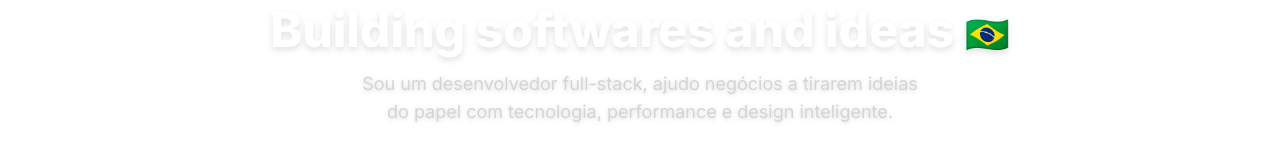
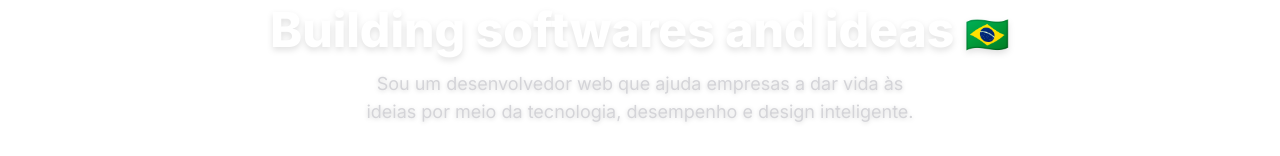
Before and after one commit to eduardomacielp/eduardo-portfolio, a Next.js app: page / in a window 1280 px wide. Shown: the part 339-495 px from the top of the page. Built offline with nearby package versions, Linux system fonts and the light colour scheme.

Commit message:
fix: update hero description text

```diff
--- a/src/app/page.tsx
+++ b/src/app/page.tsx
@@ -19,7 +19,7 @@ const texts = {
   en: {
     navbar: ['About', 'Services', 'Projects', 'Contact'],
     heroTitle: 'Building softwares and ideas',
-    heroDesc: "I'm a full-stack developer helping businesses bring ideas to life through technology, performance, and smart design.",
+    heroDesc: "I'm a web developer helping businesses bring ideas to life through technology, performance, and smart design.",
     heroBtnProjects: "How I Can Help",
     heroBtnContact: "Get in Touch!",
 
@@ -78,7 +78,7 @@ const texts = {
   pt: {
     navbar: ['Sobre', 'Serviços', 'Projetos', 'Contato'],
     heroTitle: 'Building softwares and ideas',
-    heroDesc: 'Sou um desenvolvedor full-stack, ajudo negócios a tirarem ideias do papel com tecnologia, performance e design inteligente.',
+    heroDesc: 'Sou um desenvolvedor web que ajuda empresas a dar vida às ideias por meio da tecnologia, desempenho e design inteligente.',
     heroBtnProjects: 'Como Posso Ajudar?',
     heroBtnContact: 'Entre em Contato!',
 
```
